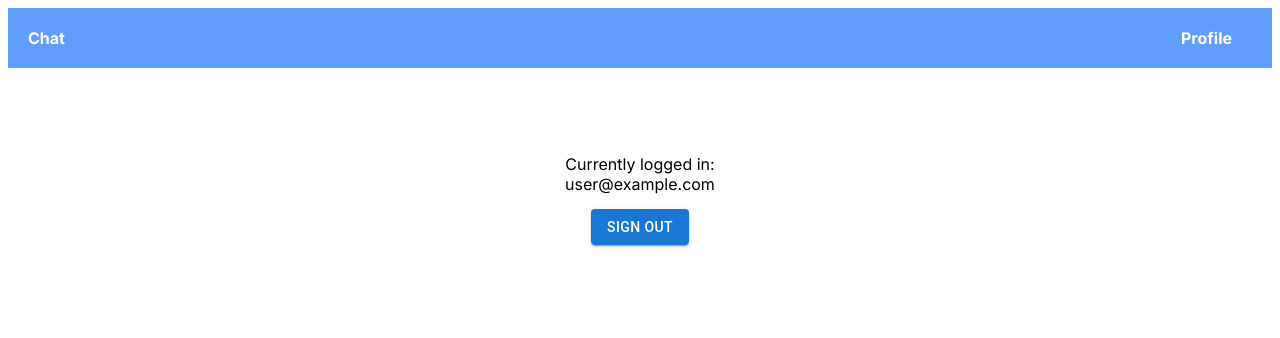
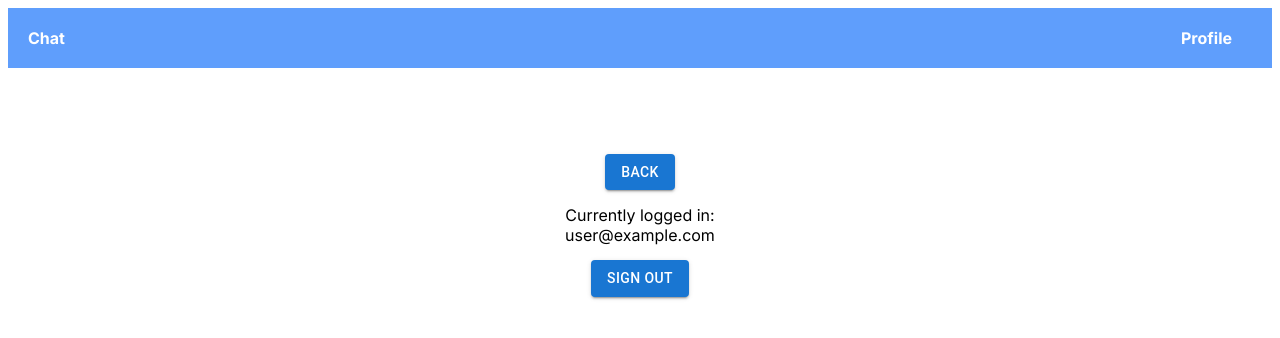
Before and after one commit to Tadooks/ChatAssigment, a Next.js app in the folder nextchatapp/: page /profile in a window 1280 px wide. Shown: the top 338 px of the page. Built offline with nearby package versions, Linux system fonts and the light colour scheme; no server answers; sample sign-in values are in the browser's storage.

Commit message:
Before deploy

```diff
--- a/nextchatapp/src/app/globals.css
+++ b/nextchatapp/src/app/globals.css
@@ -164,7 +164,7 @@ a {
 
 .center2{
   margin: auto;
-  width: 50%;
+  width: 60%;
   padding: 3%;
 }
 
--- a/nextchatapp/src/app/profile/page.tsx
+++ b/nextchatapp/src/app/profile/page.tsx
@@ -159,6 +159,11 @@ const Login = () => {
         ):(
           <>
           <div className='auth'>
+          <div className='space'>
+                <Link href="/">
+                    <Button variant="contained">Back</Button>
+                </Link>
+            </div>
             <div className='space'>
               Currently logged in: {auth.currentUser?.email}
             </div>
--- a/nextchatapp/src/client/MainPage.tsx
+++ b/nextchatapp/src/client/MainPage.tsx
@@ -39,7 +39,7 @@ export default function Chat(){
   const router = useRouter();
 
   //message length
-  const messageLengthLimit=30;
+  const messageLengthLimit=200;
   const chatContainerRef = useRef<HTMLDivElement | null>(null);
 
   useEffect(() => {
@@ -48,7 +48,6 @@ export default function Chat(){
 
 
 
-    // console.log("HUH" + JSON.stringify(chatCollection))
     // Set up a real-time listener for the chat collection
     const unsubscribe = onSnapshot(chatCollection, (querySnapshot: QuerySnapshot<DocumentData>) => {
       const updatedMessages: ChatMessageData[] = [];
@@ -116,7 +115,7 @@ export default function Chat(){
       return;
     }
 
-    // Check if the message length exceeds a certain limit (e.g., 200 characters)
+    // Check if the message length exceeds a certain limit
     if (messageInput.length > messageLengthLimit) {
       alert("Message is too long. Please keep it under " +{messageLengthLimit} + " characters.");
       return;
```
Also changed, not shown: 1 other file (tests, documents, lock files or other folders).
